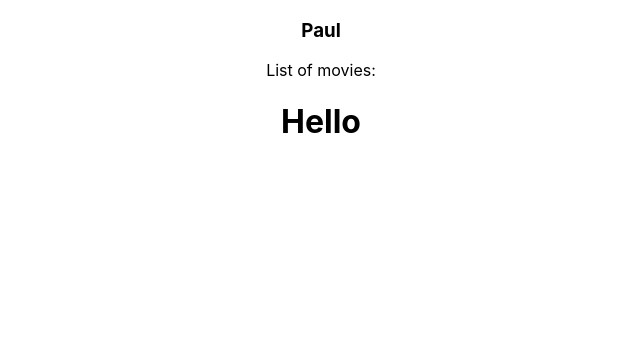
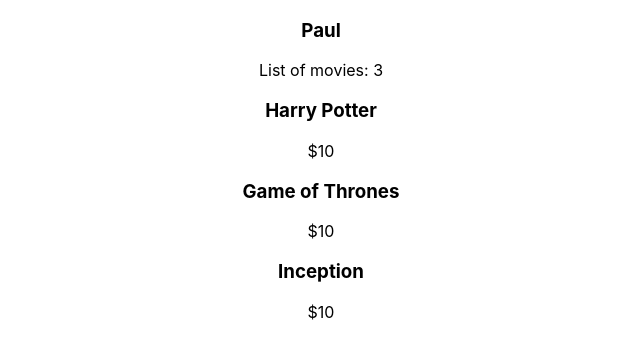
Before and after one commit to paul-blackwell/React-State-Management-Tutorial-, a React (Create React App) app in the folder my-react-app/: page / in a window 1280 px wide. Shown: the top 356 px of the page, without its empty margins (319-959 px from the left). Built offline with nearby package versions, Linux system fonts and the light colour scheme.

Commit message:
Added AddMovie component

```diff
--- a/my-react-app/src/MovieContext.js
+++ b/my-react-app/src/MovieContext.js
@@ -25,7 +25,7 @@
     ]);
 
     return (
-        <MovieContext.Provider value={'Hello'}>
+        <MovieContext.Provider value={[movies, setMovies]}>
             {props.children}
         </MovieContext.Provider>
     );
--- a/my-react-app/src/MovieList.js
+++ b/my-react-app/src/MovieList.js
@@ -4,14 +4,13 @@
 import { MovieContext } from './MovieContext';
 
 const MovieList = () => {
-    const value = useContext(MovieContext)
+    const [movies, setMovies] = useContext(MovieContext)
 
     return (
         <div>
-            <h1>{value}</h1>
-            {/* {movies.map(movie => (
-               <Movie name={movie.name} price={movie.price} key={movie.id}/>
-            ))} */}
+            {movies.map(movie => (
+                <Movie name={movie.name} price={movie.price} key={movie.id} />
+            ))}
         </div>
     )
 }
--- a/my-react-app/src/Nav.js
+++ b/my-react-app/src/Nav.js
@@ -1,11 +1,15 @@
-import React from 'react';
+import React, { useContext } from 'react';
+
+import { MovieContext } from './MovieContext';
+
 
 const Nav = () => {
+    const [movies, setMovies] = useContext(MovieContext)
 
     return (
         <div>
             <h3>Paul</h3>
-            <p>List of movies:</p>
+            <p>List of movies: {movies.length}</p>
         </div>
     )
 }
```
Also changed, not shown: my-react-app/src/AddMovie.js (added, +27 -0 lines), 1 other file (tests, documents, lock files or other folders).
